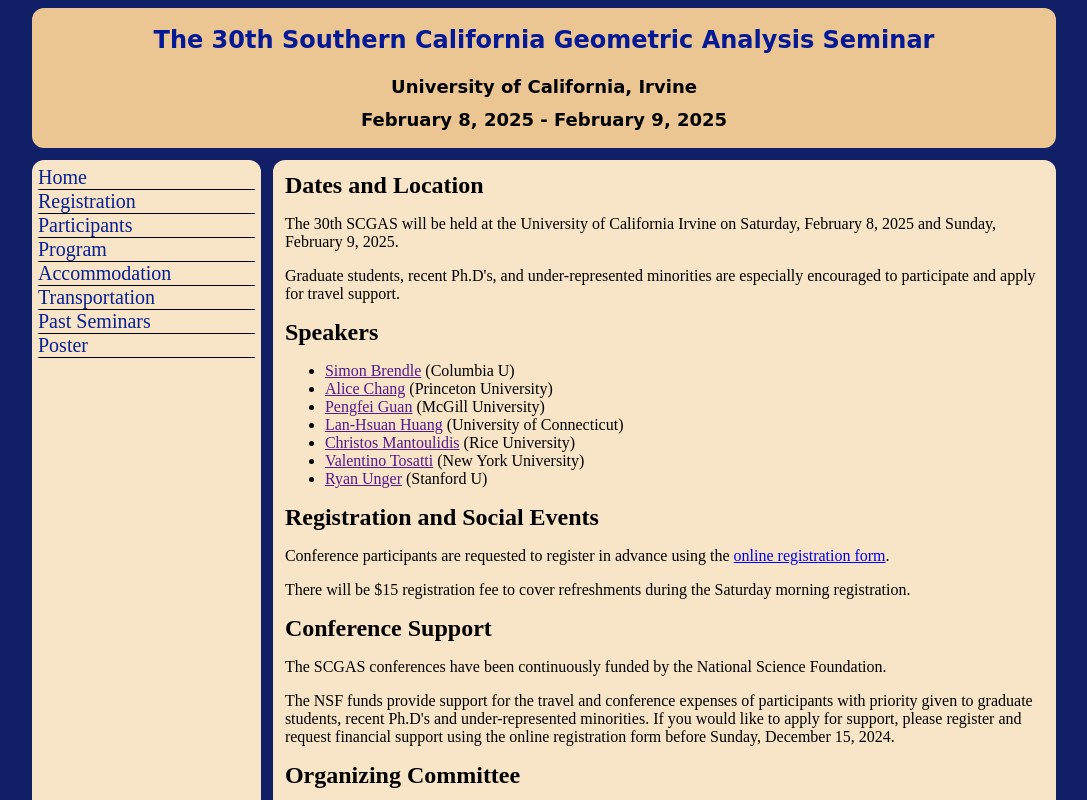
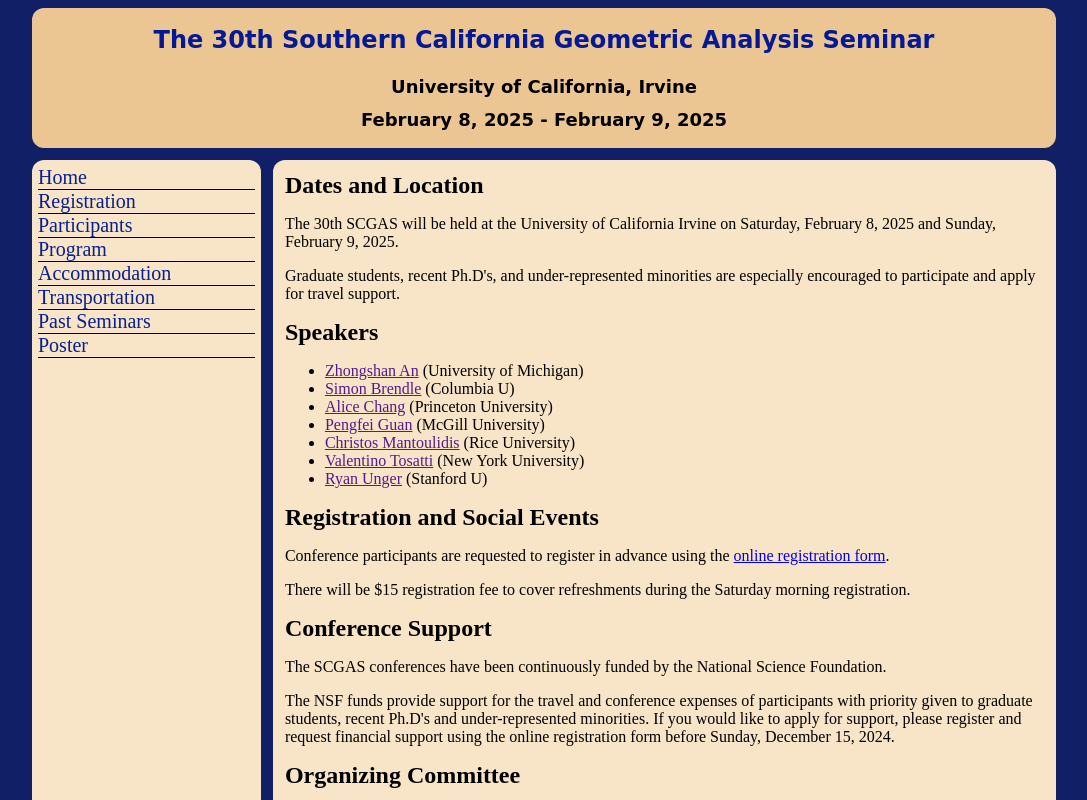
Before and after one commit to Geometry-Discovery-Project-UCI/scgas.math.uci.edu, a Vue app: page / in a window 1280 px wide. Shown: the top 800 px of the page, without its empty margins (96-1183 px from the left). Built offline with nearby package versions, Linux system fonts and the light colour scheme.

Commit message:
Added Zhongshan An.

```diff
--- a/src/config.json
+++ b/src/config.json
@@ -8,7 +8,7 @@
         "Simon Brendle",
         "Alice Chang",
         "Pengfei Guan",
-        "Lan-Hsuan Huang",
+        "Zhongshan An",
         "Christos Mantoulidis",
         "Valentino Tosatti",
         "Ryan Unger"
--- a/src/participants.ts
+++ b/src/participants.ts
@@ -60,6 +60,12 @@
   institute: Institute.UNIVERSITY_OF_CONNECTICUT,
 };
 
+export const ZHONGSHAN_AN: Participant = {
+  name: "Zhongshan An",
+  link: "",
+  institute: Institute.UMICH,
+};
+
 export const PENGFEI_GUAN: Participant = {
   name: "Pengfei Guan",
   link: "",
--- a/src/types/index.ts
+++ b/src/types/index.ts
@@ -76,6 +76,7 @@
   McM = "McMaster University",
   ZOHR = "Ibn Zohr University, FPT",
   HARISH = "Harish-Chandra Research Institute",
+  UMICH = "University of Michigan",
 }
 
 export interface Participant {
```
